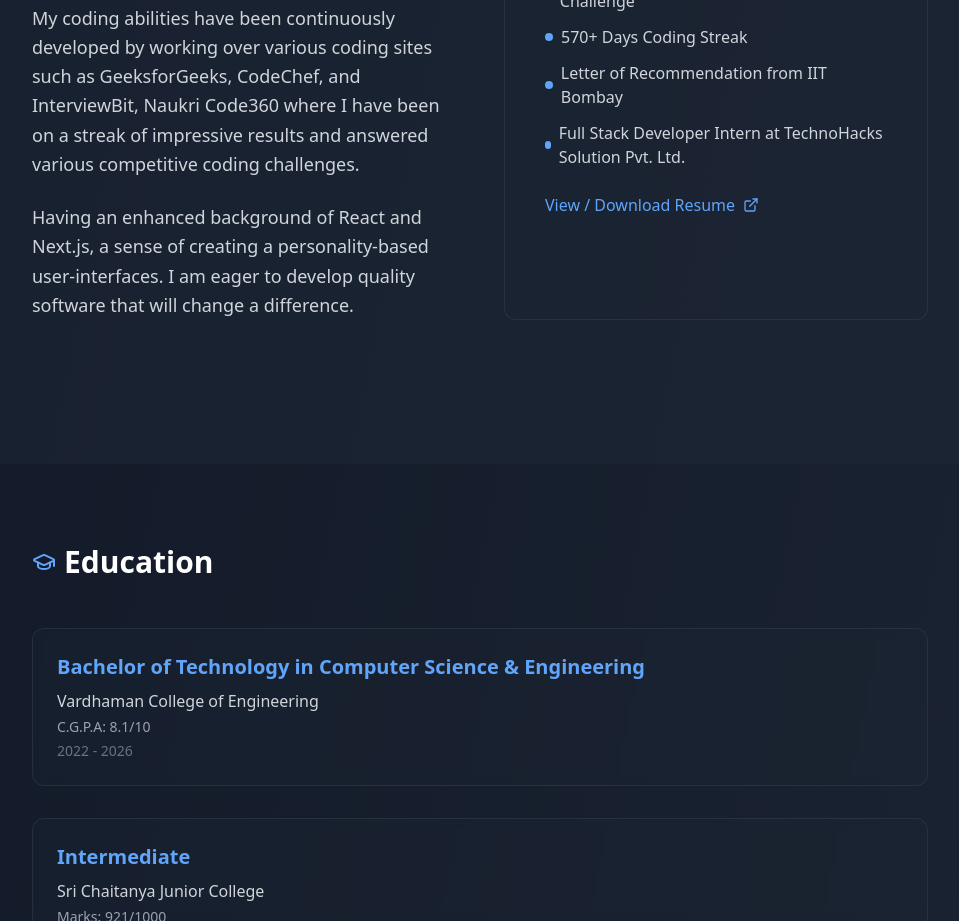
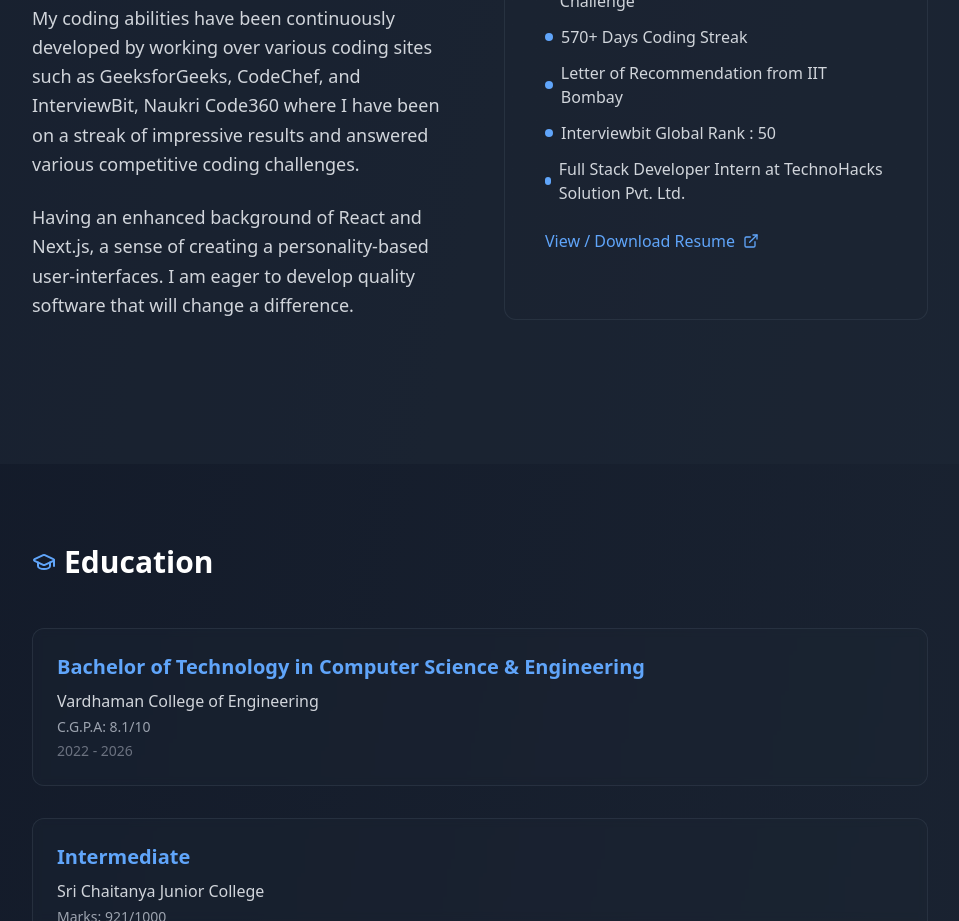
Before and after one commit to DRithwik/My-Portfolio, a React (Vite) app: page / in a window 1280 px wide. Shown: the part 1160-2081 px from the top of the page, without its empty margins (160-1119 px from the left). Built offline with nearby package versions, Linux system fonts and the light colour scheme.

Commit message:
Update About.tsx

```diff
--- a/src/components/About.tsx
+++ b/src/components/About.tsx
@@ -62,6 +62,10 @@ export default function About() {
                     <span className="w-2 h-2 bg-blue-400 rounded-full"></span>
                     <p className="text-gray-300">Letter of Recommendation from IIT Bombay</p>
                   </div>
+                 <div className="flex items-center gap-2">
+                    <span className="w-2 h-2 bg-blue-400 rounded-full"></span>
+                    <p className="text-gray-300">Interviewbit Global Rank : 50</p>
+                  </div>
                   <div className="flex items-center gap-2">
                     <span className="w-2 h-2 bg-blue-400 rounded-full"></span>
                     <p className="text-gray-300">Full Stack Developer Intern at TechnoHacks Solution Pvt. Ltd.</p>
```
